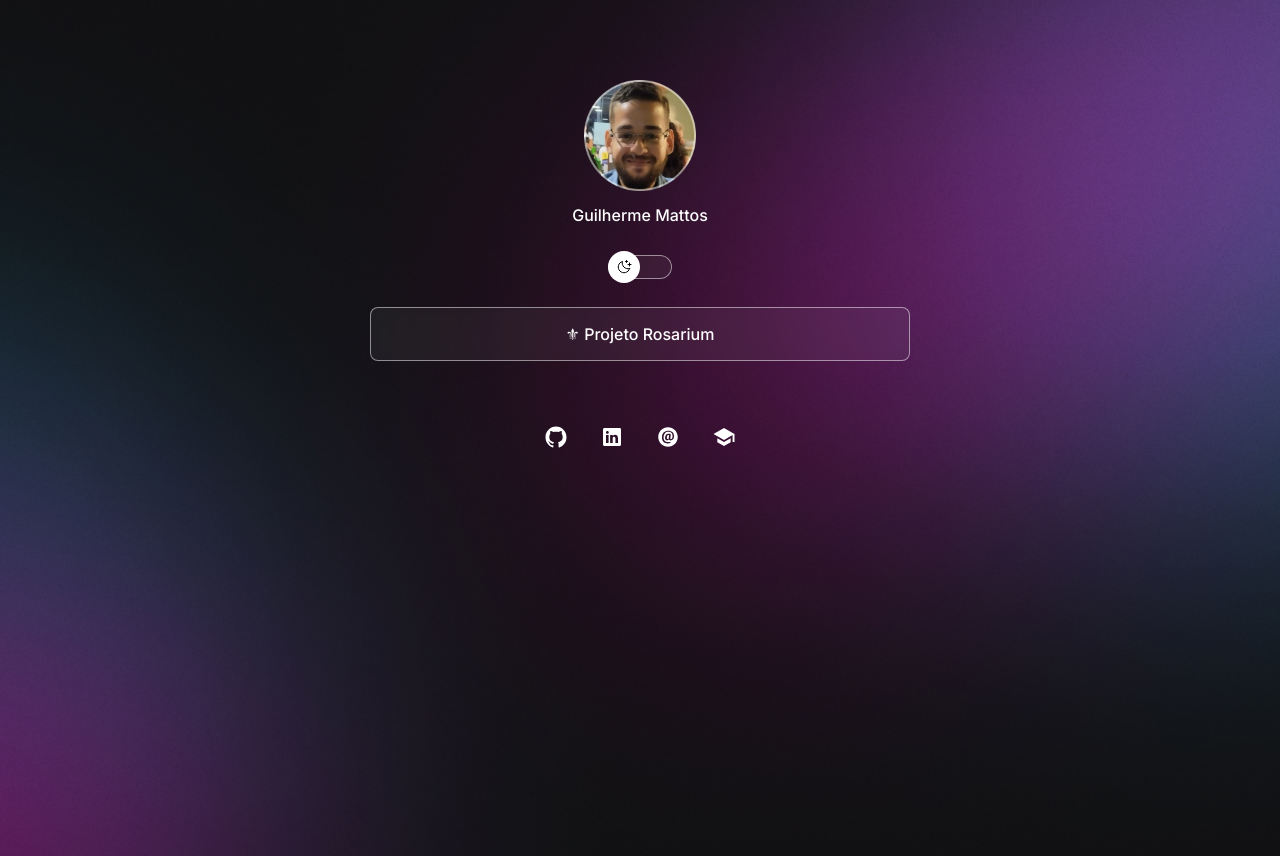
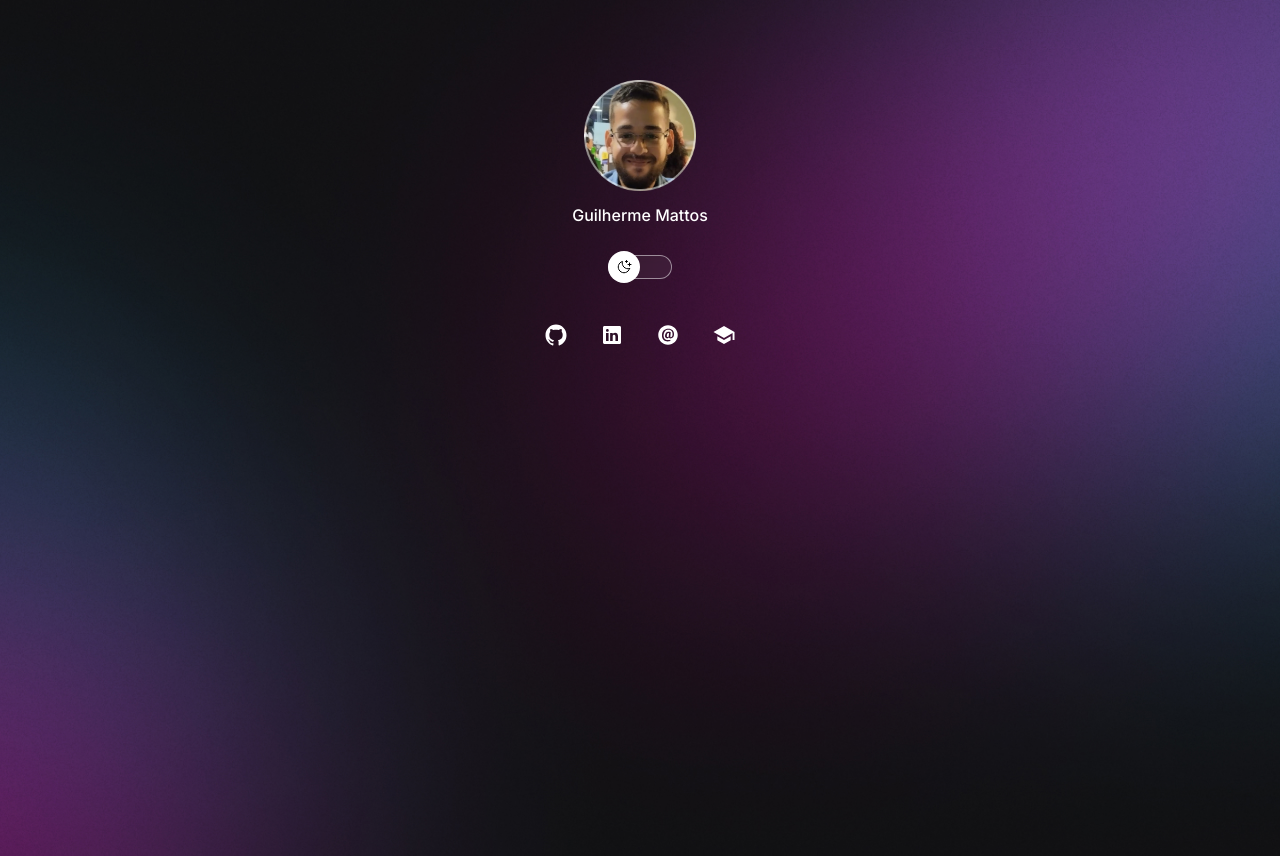
Before and after one commit to mattosvmp/portfolio, a plain HTML site: page index.html in a window 1280 px wide. Drawn offline with nearby package versions, Linux system fonts and the light colour scheme.

Commit message:
fix: removendo link para projeto rosário

```diff
--- a/index.html
+++ b/index.html
@@ -24,11 +24,6 @@
       <span></span>
     </div>
 
-    <ul>
-      <li>
-        <a href="https://mattosvmp.github.io/projeto-rosario/" target="_blank">⚜ Projeto Rosarium</a>
-      </li>
-    </ul>
     <div id="social-links">
       <a href="https://github.com/mattosvmp" target="_blank"><ion-icon name="logo-github"></ion-icon></a>
       <a href="https://www.linkedin.com/in/mattosvmp/" target="_blank"><ion-icon name="logo-linkedin"></ion-icon></a>
```
